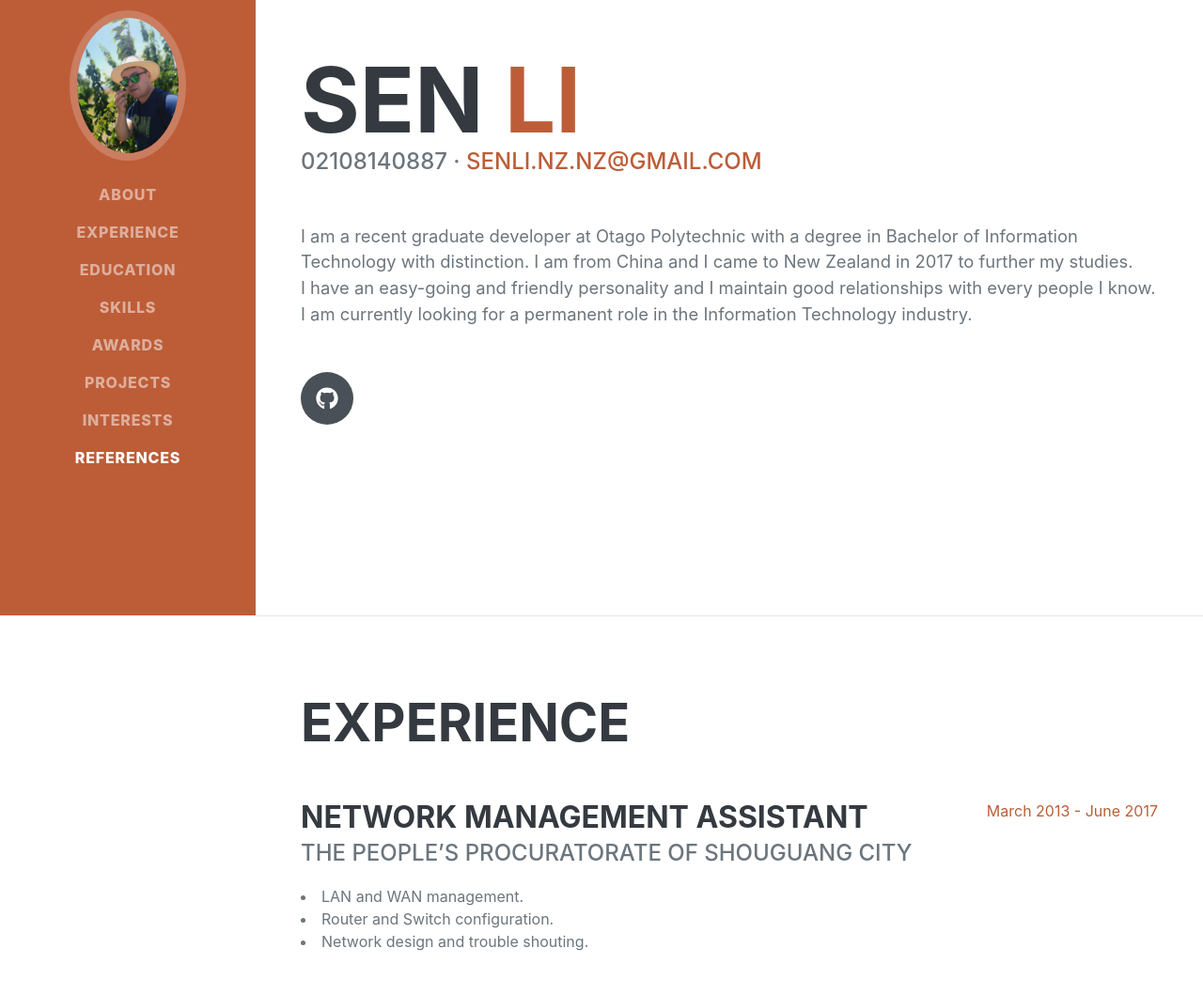
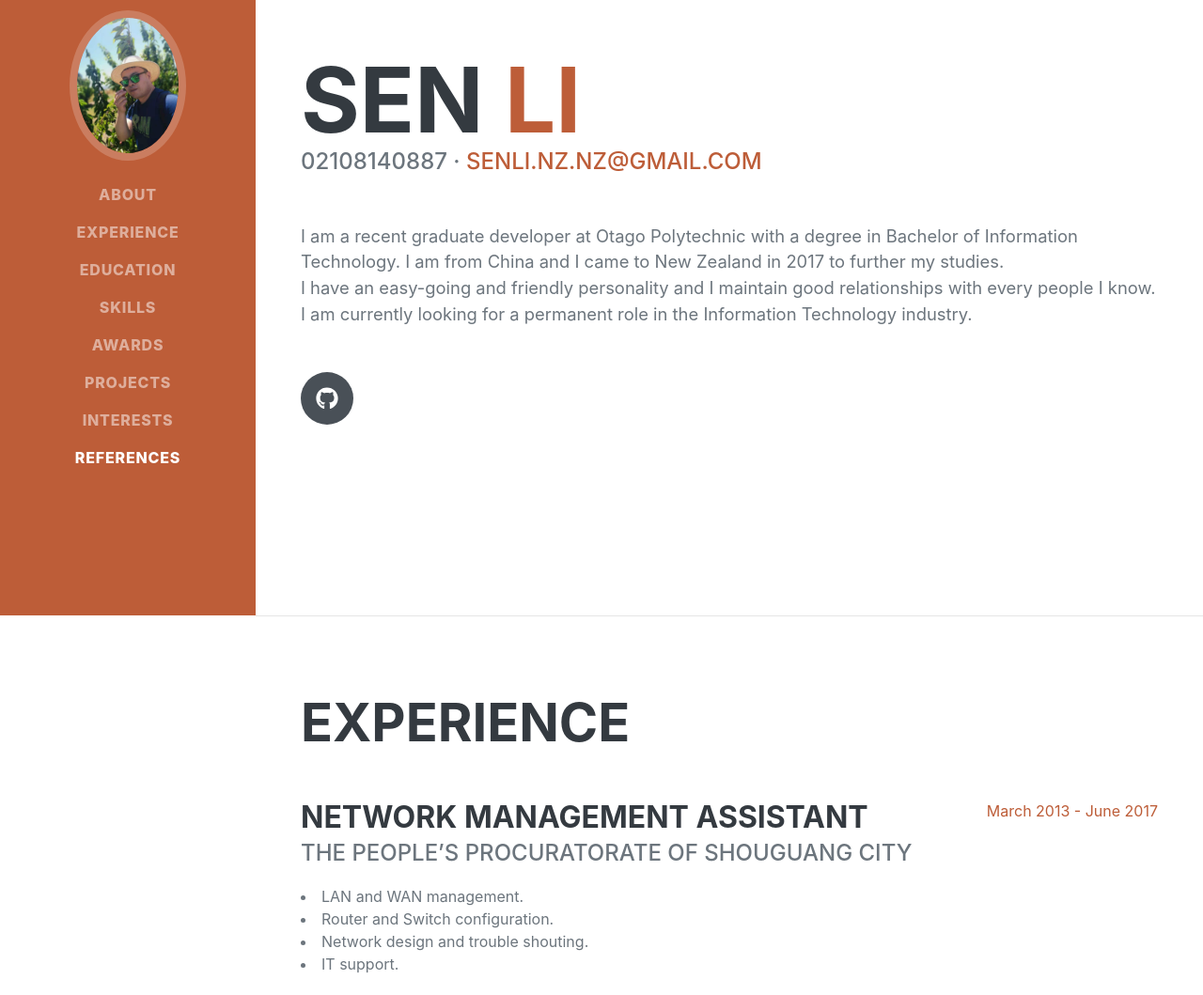
Before and after one commit to lis19Sen/lis19Sen.github.io, a plain HTML site: page index.html in a window 1280 px wide. Shown: the part 145-1204 px from the top of the page at 94% size. Drawn offline with nearby package versions, Linux system fonts and the light colour scheme; a web font is replaced by a local one.

Commit message:
modify experience

```diff
--- a/index.html
+++ b/index.html
@@ -49,7 +49,7 @@
                         02108140887 ·
                         <a href="mailto:senli.nz.nz@gmail.com">senli.nz.nz@gmail.com</a>
                     </div>
-                    <p class="lead mb-5">I am a recent graduate developer at Otago Polytechnic with a degree in Bachelor of Information Technology with distinction. I am from China and I came to New Zealand in 2017 to further my studies.
+                    <p class="lead mb-5">I am a recent graduate developer at Otago Polytechnic with a degree in Bachelor of Information Technology. I am from China and I came to New Zealand in 2017 to further my studies.
                     </br>
                         I have an easy-going and friendly personality and I maintain good relationships with every people I know.
                     </br>I am currently looking for a permanent role in the Information Technology industry.</p>
@@ -78,6 +78,9 @@
                             </li>
                             <li>
                                 Network design and trouble shouting.
+                            </li>
+                            <li>
+                                IT support.
                             </li>
                         </div>
                         <div class="flex-shrink-0"><span class="text-primary">March 2013 - June 2017</span></div>
```
